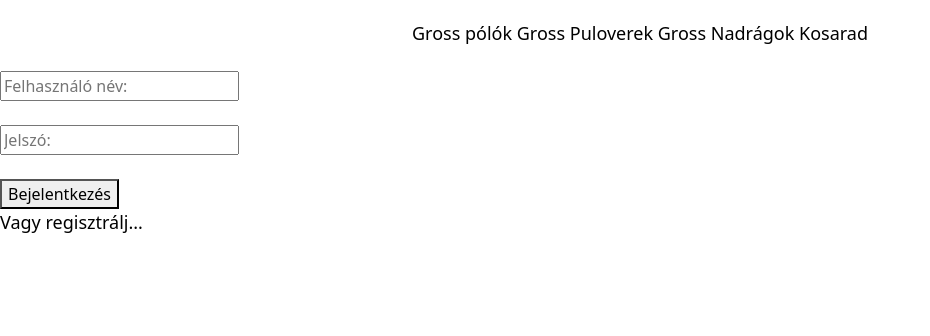
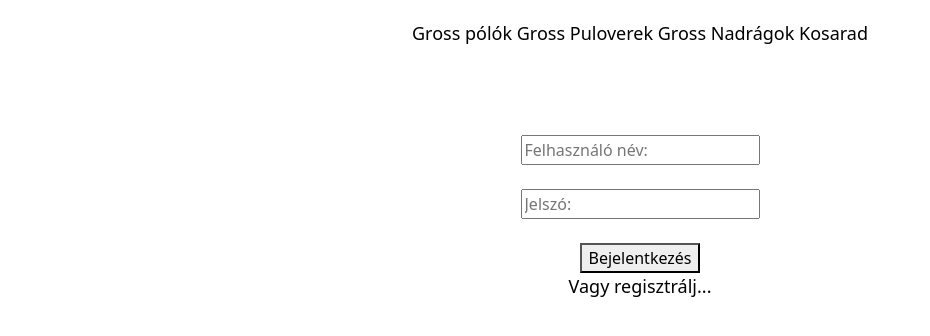
Before and after one commit to erdeizoltan2002/gkprojekt, a Vue app in the folder vueFront/GrossFront/: page /login in a window 1280 px wide. Shown: the top 336 px of the page, without its empty margins (0-930 px from the left). Built offline with nearby package versions, Linux system fonts and the light colour scheme.

Commit message:
Update LoginView.vue

```diff
--- a/vueFront/GrossFront/src/views/LoginView.vue
+++ b/vueFront/GrossFront/src/views/LoginView.vue
@@ -53,7 +53,8 @@
 </div>
 </template>
 <style scoped>
-    /* #login{
-
-    } */
+    #login{
+     text-align: center;
+     padding-top: 5%;
+    }
 </style>
```
